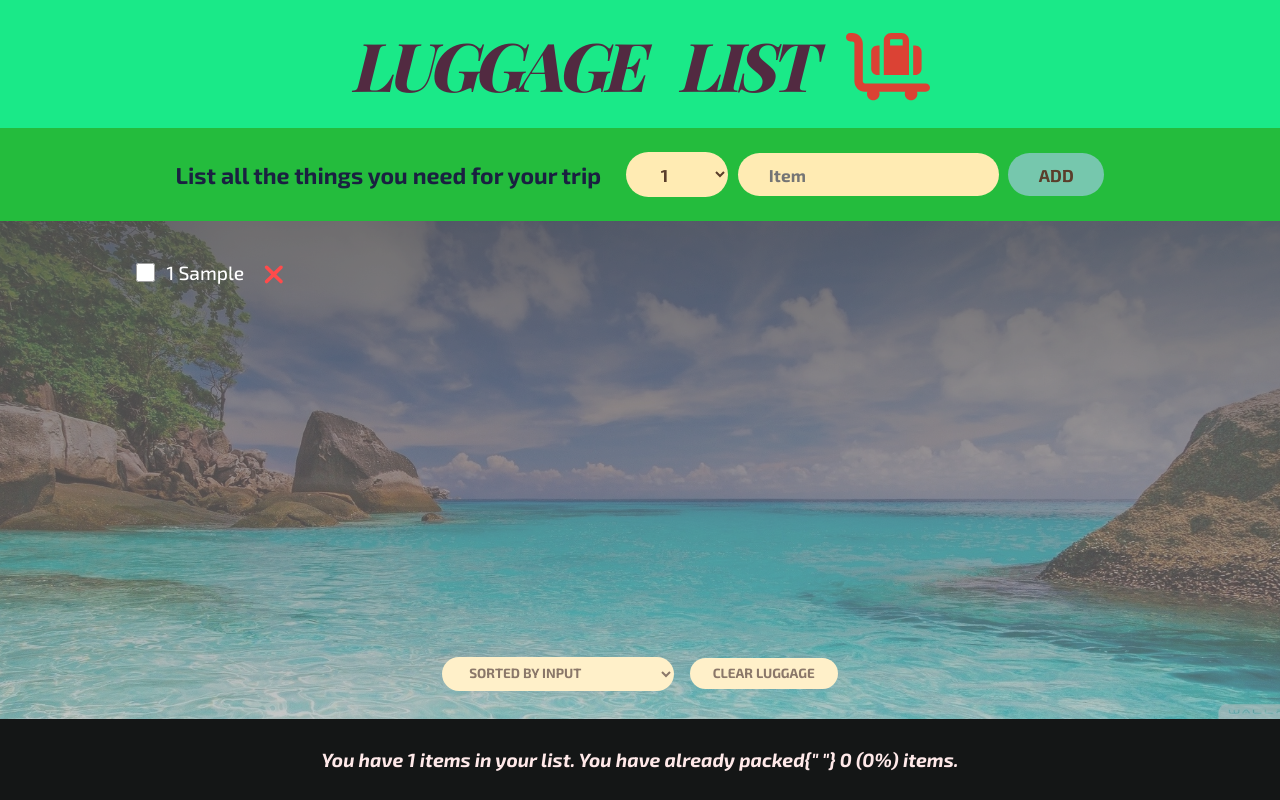
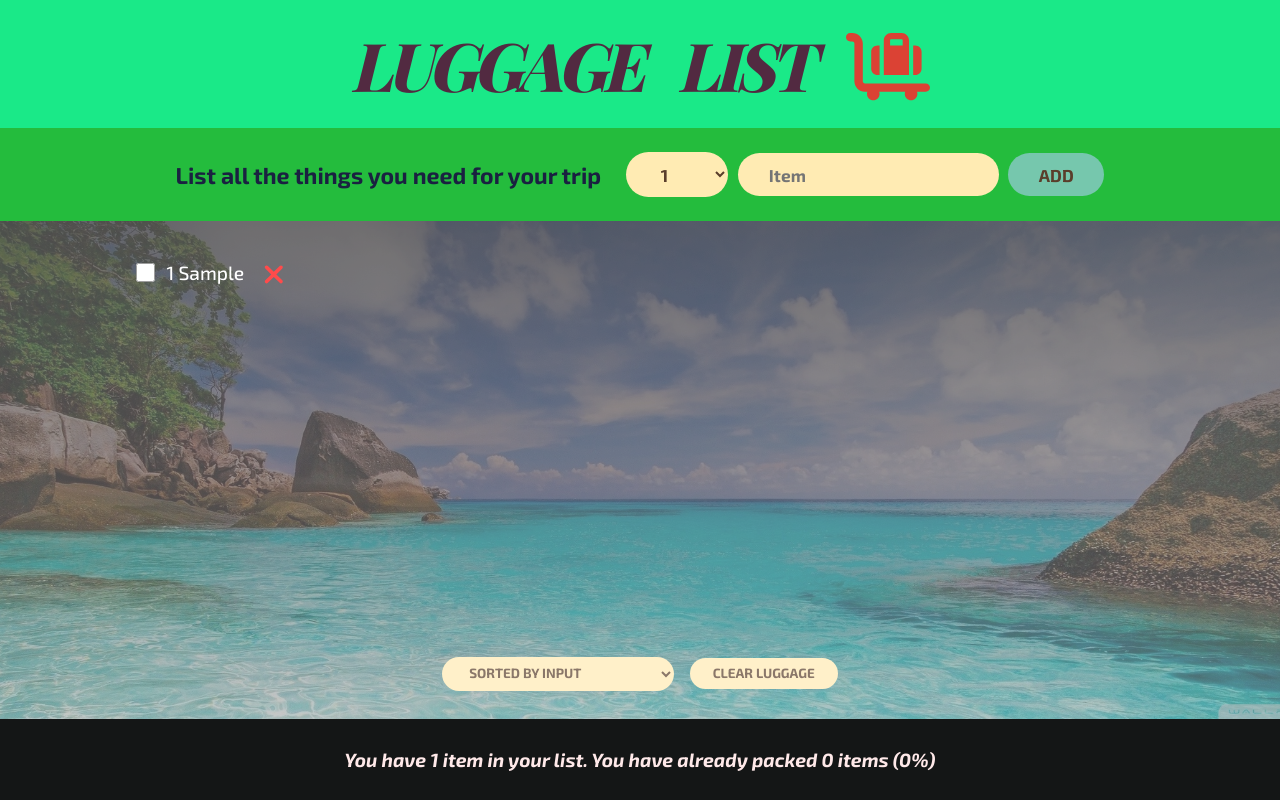
Before and after one commit to MatinT-SA/luggage-list, a React (Create React App) app: page / in a window 1280 px wide. Both pictures are taken after typing "Sample" into the empty fields and a click on the button "ADD". Built offline with nearby package versions, Linux system fonts and the light colour scheme; a web font is replaced by a local one.

Commit message:
fixing plural s for stats number of items

```diff
--- a/src/components/Stats.js
+++ b/src/components/Stats.js
@@ -18,8 +18,10 @@ export default function Stats({ items }) {
       <em>
         {percentage === 100
           ? "Packing perfection! Now go make some memories. 📸✈️"
-          : `You have ${numItems} items in your list. You have already packed{" "}
-        ${numPacked} (${percentage}%) items.`}
+          : `You have ${
+              numItems === 1 ? "1 item" : `${numItems} items`
+            } in your list. You have already packed
+        ${numPacked} items (${percentage}%)`}
       </em>
     </footer>
   );
```
